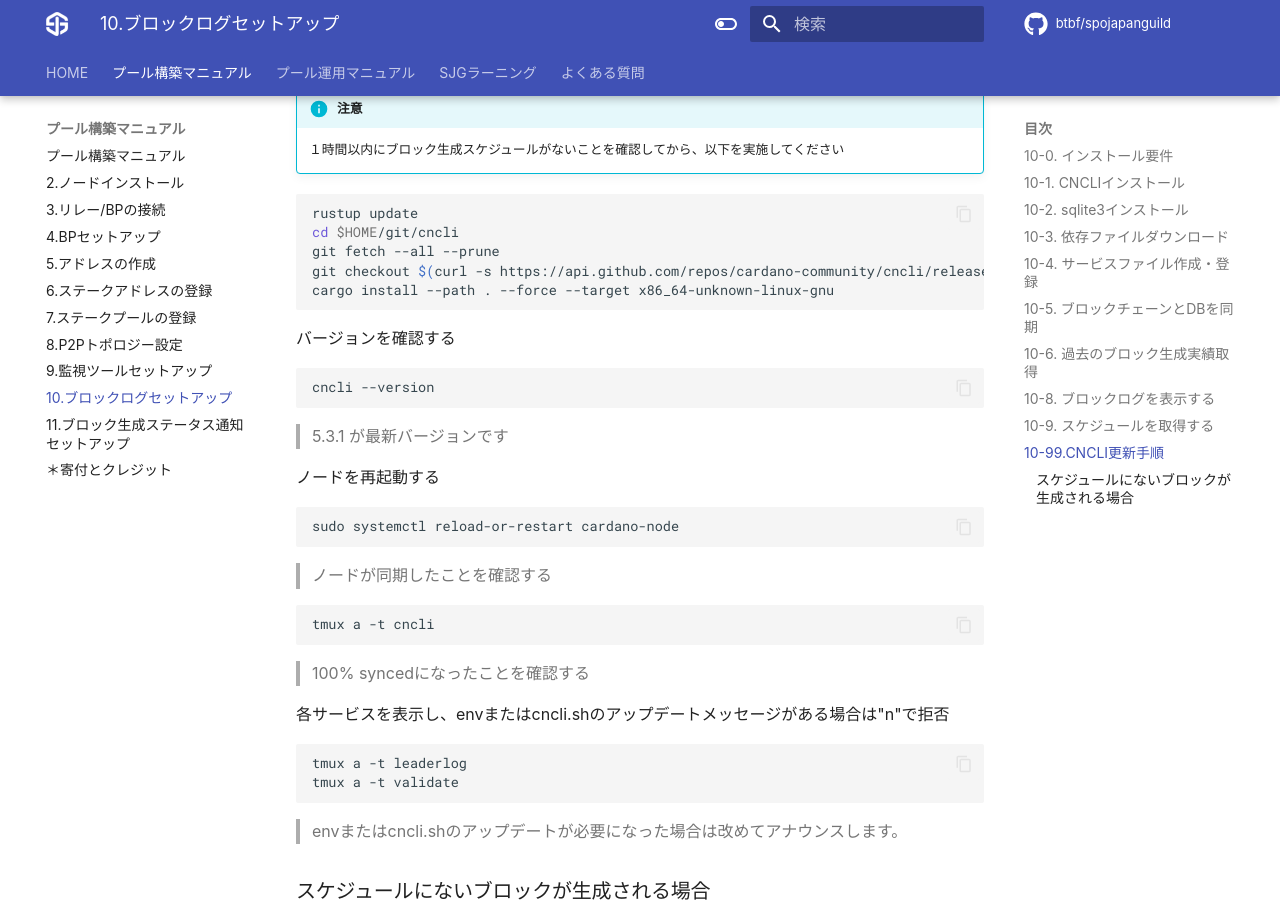
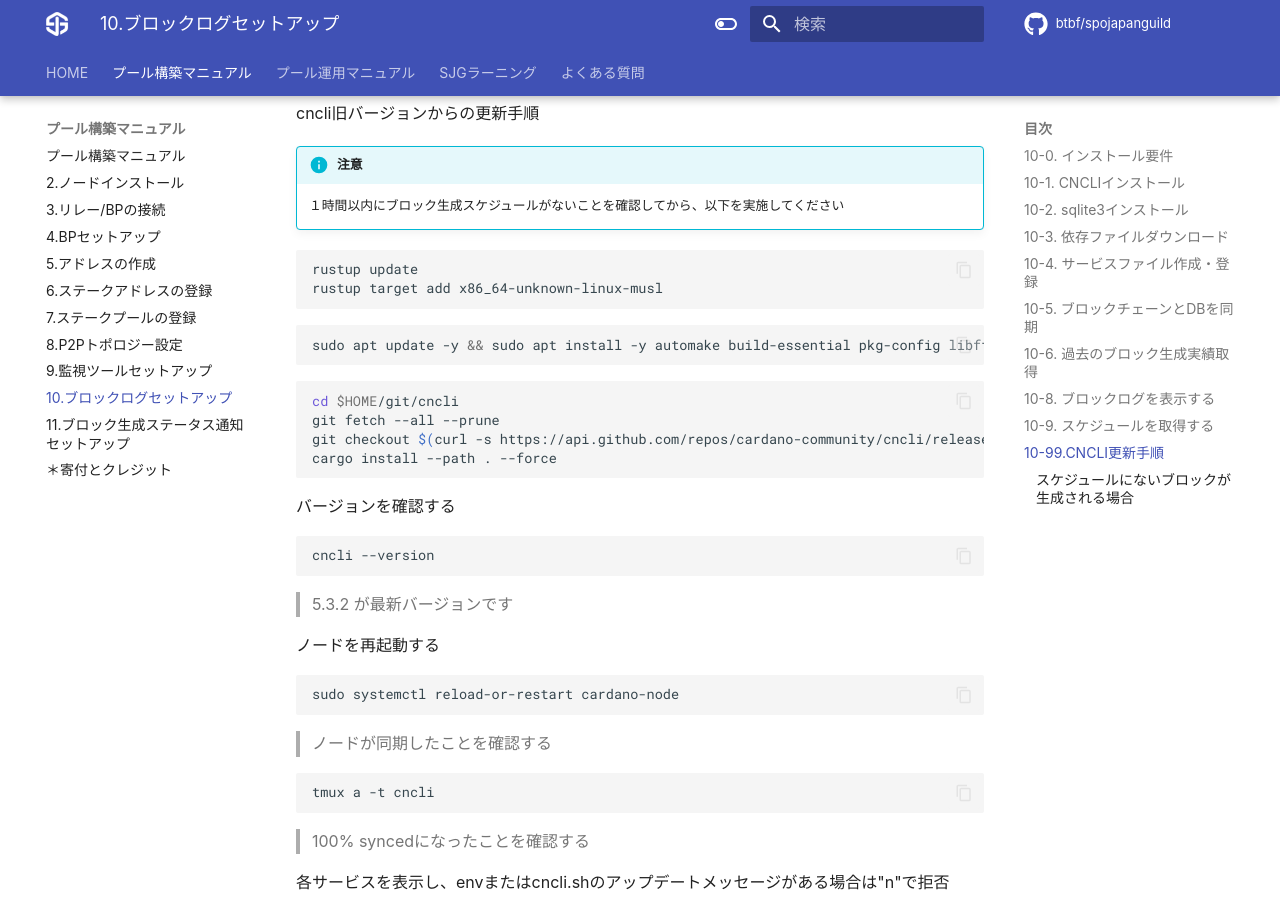
Before and after one commit to btbf/spojapanguild, an MkDocs documentation site: the page built from docs/setup/10-blocklog-setup.md, in a window 1280 px wide and 900 px high, scrolled down 10298 px. Built offline with MkDocs 1.6.1 and Material for MkDocs 9.7.7, drawn with Linux system fonts in a browser that asks for light colours; comment, search, counter and statistics services are not loaded; some of the changed text lies outside the part shown.

````diff
--- a/docs/setup/10-blocklog-setup.md
+++ b/docs/setup/10-blocklog-setup.md
@@ -80,6 +80,7 @@ rustup install stable
 rustup default stable
 rustup update
 rustup component add clippy rustfmt
+rustup target add x86_64-unknown-linux-musl
 ```
 
 依存関係をインストールし、cncliをビルドします
@@ -87,11 +88,13 @@ rustup component add clippy rustfmt
 ```bash
 source $HOME/.cargo/env
 sudo apt update -y && sudo apt install -y automake build-essential pkg-config libffi-dev libgmp-dev libssl-dev libtinfo-dev libsystemd-dev zlib1g-dev make g++ tmux git jq wget libncursesw5 libtool autoconf musl-tools
+```
+```bash
 cd $HOME/git
-git clone https://github.com/cardano-community/cncli
+git clone --recurse-submodules https://github.com/cardano-community/cncli
 cd cncli
 git checkout $(curl -s https://api.github.com/repos/cardano-community/cncli/releases/latest | jq -r .tag_name)
-cargo install --path . --force --target x86_64-unknown-linux-gnu
+cargo install --path . --force
 ```
 
 CNCLIのバージョンを確認します。
@@ -574,16 +577,24 @@ cncli旧バージョンからの更新手順
 
 ```bash
 rustup update
+rustup target add x86_64-unknown-linux-musl
+```
+
+```bash
+sudo apt update -y && sudo apt install -y automake build-essential pkg-config libffi-dev libgmp-dev libssl-dev libtinfo-dev libsystemd-dev zlib1g-dev make g++ tmux git jq wget libncursesw5 libtool autoconf musl-tools
+```
+
+```bash
 cd $HOME/git/cncli
 git fetch --all --prune
 git checkout $(curl -s https://api.github.com/repos/cardano-community/cncli/releases/latest | jq -r .tag_name)
-cargo install --path . --force --target x86_64-unknown-linux-gnu
+cargo install --path . --force
 ```
 バージョンを確認する
 ```
 cncli --version
 ```
-> 5.3.1 が最新バージョンです
+> 5.3.2 が最新バージョンです
 
 ノードを再起動する
 ```bash
````
Also changed, not shown: docs/changelogs.md (+4 -0 lines), docs/index.md (+1 -1 lines), docs/operation/node-update.md (+3 -2 lines).
